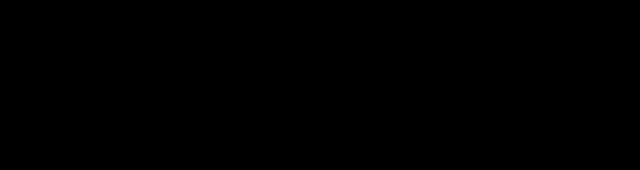
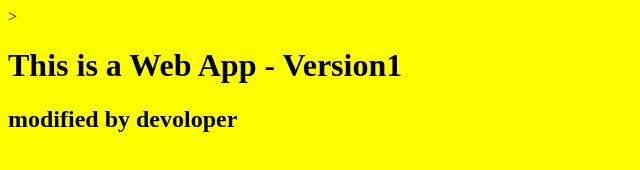
Before and after one commit to avijitgh/website, a plain HTML site: page index.html in a window 1280 px wide. Shown: the whole page, without its empty margins (0-640 px from the left). Drawn offline with Linux system fonts and the light colour scheme.

Commit message:
commit with yellow

```diff
--- a/index.html
+++ b/index.html
@@ -1,6 +1,6 @@
 <html>
 	<head><title>Class on git</title></head>
-	<body bgcolor="ping">>
+	<body bgcolor="yellow">>
 	<h1>This is a Web App - Version1</h1>
 	<h2>modified by devoloper</h2>
 	</body>
```
